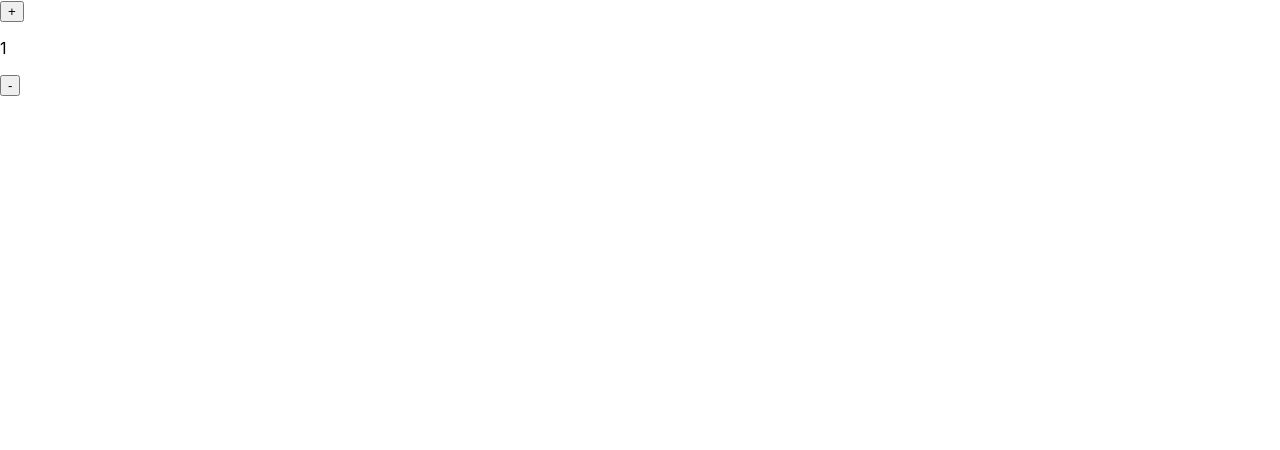
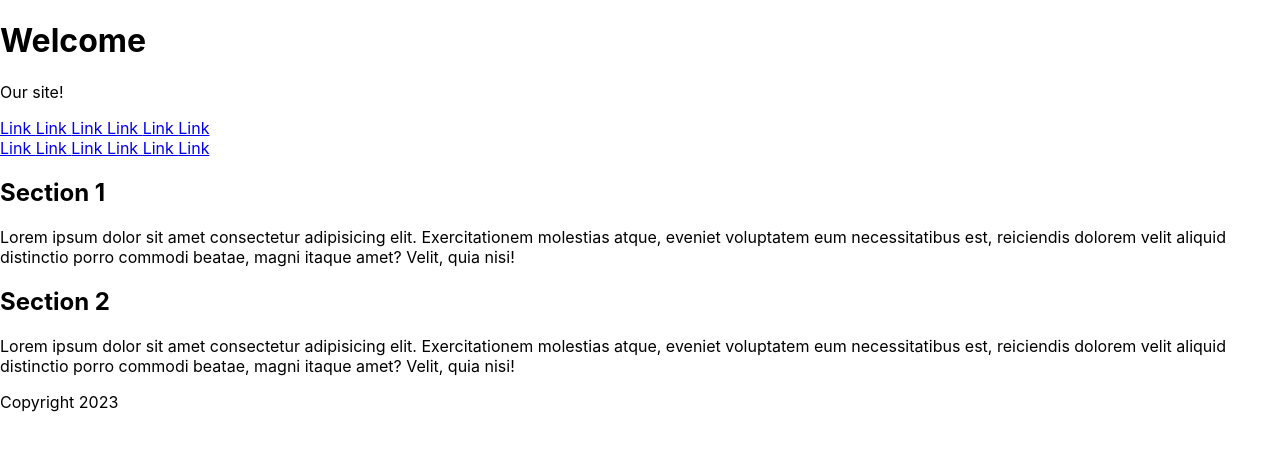
Before and after one commit to russell-gh/ft4-react-counter, a React (Create React App) app: page / in a window 1280 px wide. Shown: the top 450 px of the page. Built offline with nearby package versions, Linux system fonts and the light colour scheme.

Commit message:
'components'

```diff
--- a/src/App.jsx
+++ b/src/App.jsx
@@ -1,22 +1,15 @@
 import React, { Component } from "react";
+import Header from "./components/Header";
+import Main from "./components/Main";
+import Footer from "./components/Footer";
 
 class App extends Component {
-  state = { count: 1, name: "Bob" };
-
-  add = () => {
-    this.setState({ count: this.state.count + 1 });
-  };
-
-  minus = () => {
-    this.setState({ count: this.state.count - 1 });
-  };
-
   render() {
     return (
       <div>
-        <button onClick={this.add}>+</button>
-        <p>{this.state.count}</p>
-        <button onClick={this.minus}>-</button>
+        <Header />
+        <Main />
+        <Footer />
       </div>
     );
   }
--- /dev/null
+++ b/src/components/Footer.jsx
@@ -0,0 +1,9 @@
+import React, { Component } from "react";
+
+class Footer extends Component {
+  render() {
+    return <footer>Copyright 2023</footer>;
+  }
+}
+
+export default Footer;
--- /dev/null
+++ b/src/components/Header.jsx
@@ -0,0 +1,17 @@
+import React, { Component } from "react";
+import Nav from "./Nav";
+
+class Header extends Component {
+  render() {
+    return (
+      <header>
+        <h1>Welcome</h1>
+        <p>Our site!</p>
+        <Nav />
+        <Nav />
+      </header>
+    );
+  }
+}
+
+export default Header;
--- /dev/null
+++ b/src/components/Link.jsx
@@ -0,0 +1,9 @@
+import React, { Component } from "react";
+
+class Link extends Component {
+  render() {
+    return <a href="#">Link </a>;
+  }
+}
+
+export default Link;
--- /dev/null
+++ b/src/components/Main.jsx
@@ -0,0 +1,30 @@
+import React, { Component } from "react";
+
+class Main extends Component {
+  render() {
+    return (
+      <main>
+        <section>
+          <h2>Section 1</h2>
+          <p>
+            Lorem ipsum dolor sit amet consectetur adipisicing elit.
+            Exercitationem molestias atque, eveniet voluptatem eum
+            necessitatibus est, reiciendis dolorem velit aliquid distinctio
+            porro commodi beatae, magni itaque amet? Velit, quia nisi!
+          </p>
+        </section>
+        <section>
+          <h2>Section 2</h2>
+          <p>
+            Lorem ipsum dolor sit amet consectetur adipisicing elit.
+            Exercitationem molestias atque, eveniet voluptatem eum
+            necessitatibus est, reiciendis dolorem velit aliquid distinctio
+            porro commodi beatae, magni itaque amet? Velit, quia nisi!
+          </p>
+        </section>
+      </main>
+    );
+  }
+}
+
+export default Main;
--- /dev/null
+++ b/src/components/Nav.jsx
@@ -0,0 +1,19 @@
+import React, { Component } from "react";
+import Link from "./Link";
+
+class Nav extends Component {
+  render() {
+    return (
+      <nav>
+        <Link />
+        <Link />
+        <Link />
+        <Link />
+        <Link />
+        <Link />
+      </nav>
+    );
+  }
+}
+
+export default Nav;
```
